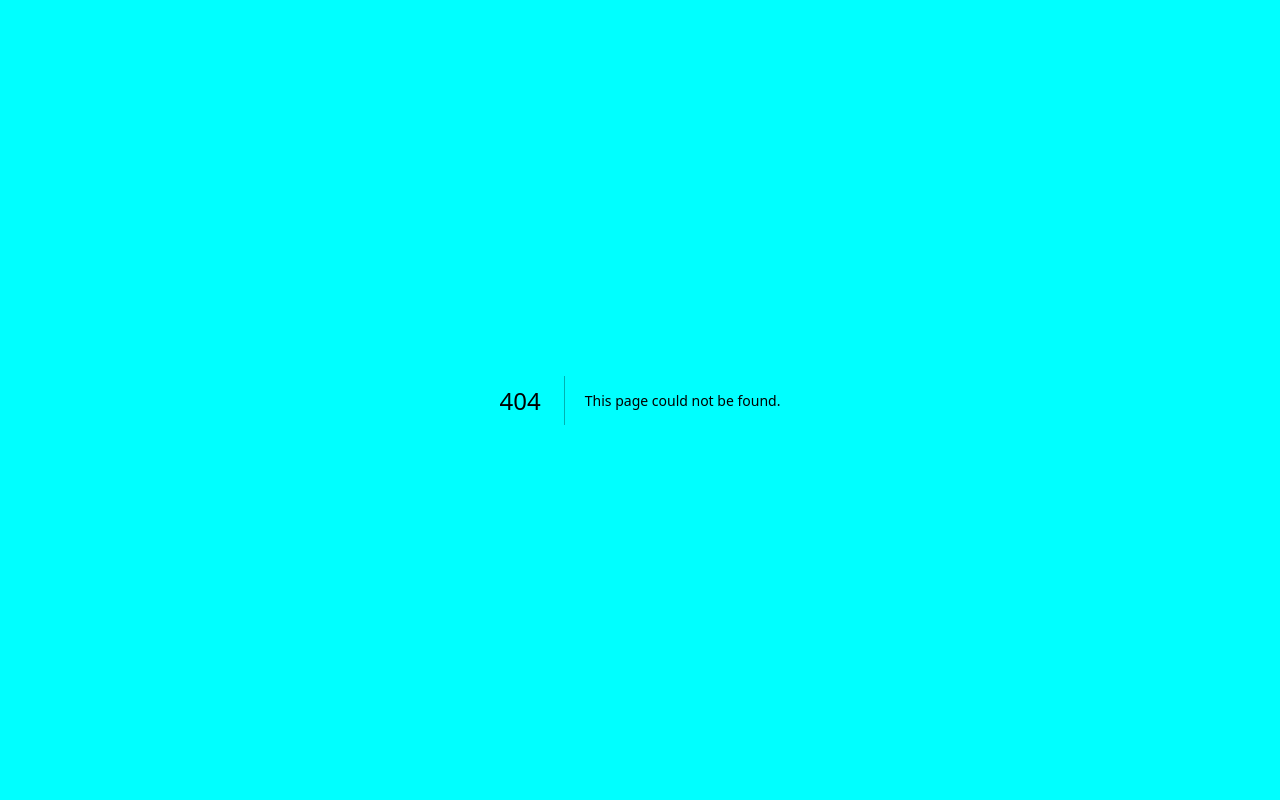
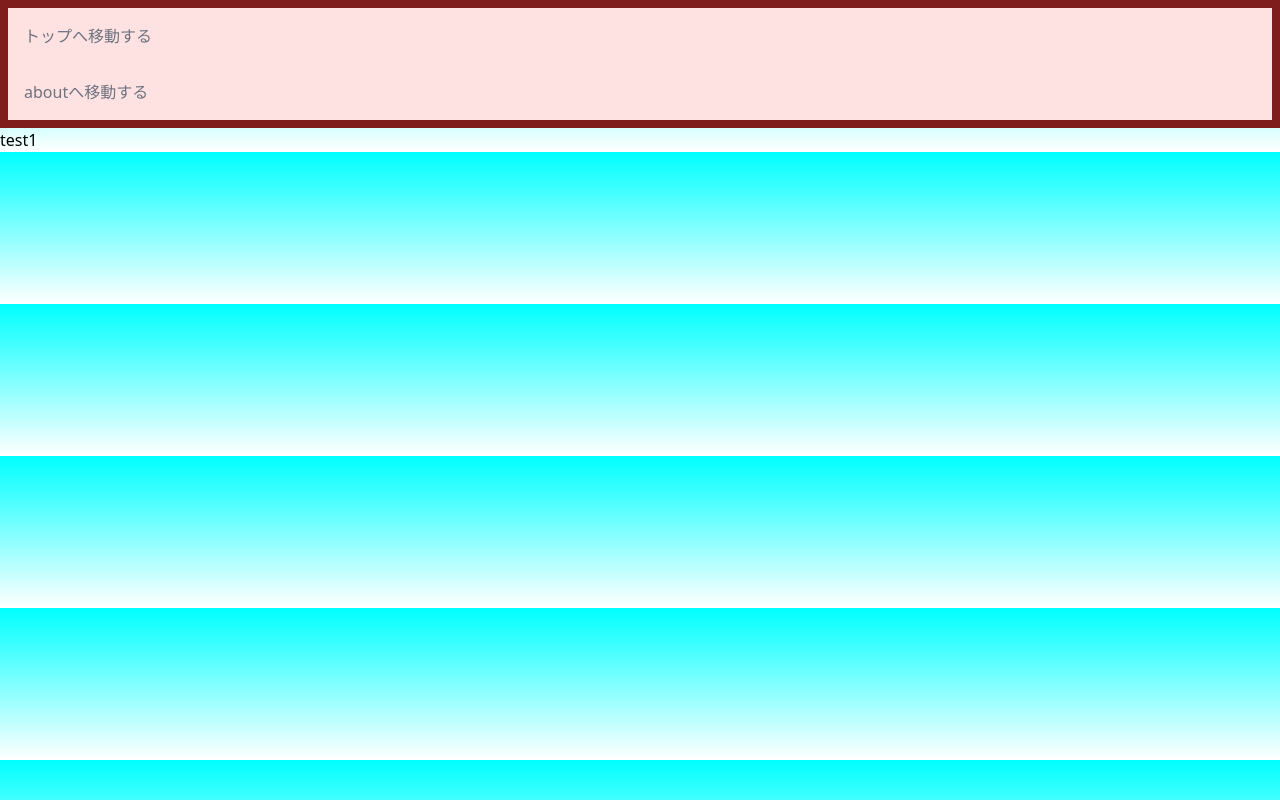
Before and after one commit to capecape-tz/study-nextjs-pages-router-capecape, a Next.js app: page /post/1 in a window 1280 px wide. Before the commit this address had no page. Built offline with nearby package versions, Linux system fonts and the light colour scheme.

Commit message:
🚚 postのルーティングを行った

```diff
--- a/components/Posts.tsx
+++ b/components/Posts.tsx
@@ -1,3 +1,4 @@
+import Link from "next/link";
 import { usePosts } from "@/hooks/usePosts";
 
 export default function Posts() {
@@ -25,7 +26,9 @@ export default function Posts() {
       {data.map((post: any) => {
         return (
           <li key={post.id}>
-            {post.id}:{post.title}
+            <Link href={`/post/${post.id}`}>
+              {post.id}:{post.title}
+            </Link>
           </li>
         );
       })}
--- /dev/null
+++ b/pages/post/[id]/index.tsx
@@ -0,0 +1,18 @@
+import { Navi } from "@/components/Navi";
+
+import Head from "next/head";
+import { useRouter } from "next/router";
+
+export default function PostId() {
+  const router = useRouter();
+  //console.log(router.query);
+  return (
+    <div>
+      <Head>
+        <title>Index Page</title>
+      </Head>
+      <Navi></Navi>
+      <div>test{router.query.id}</div>
+    </div>
+  );
+}
```
